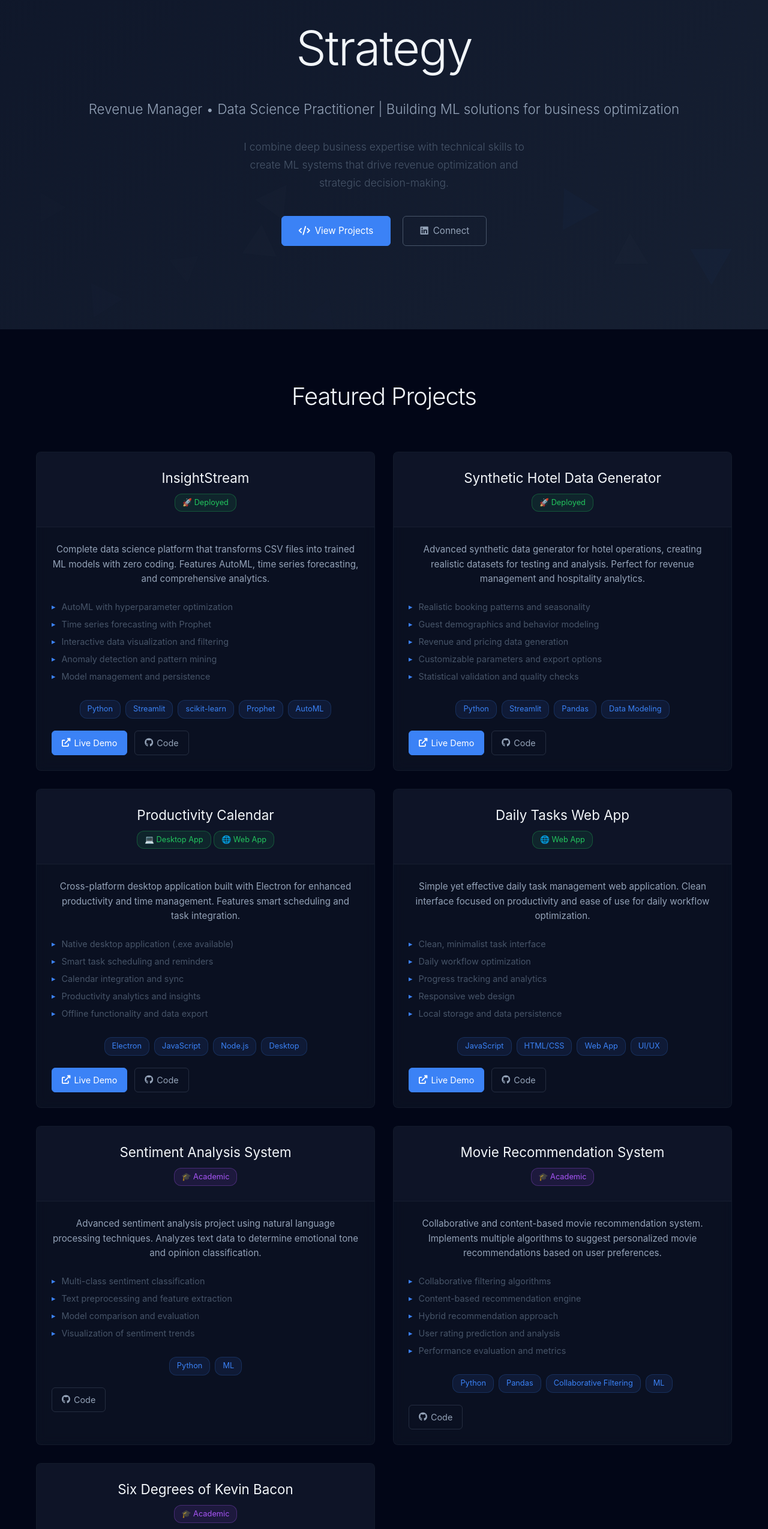
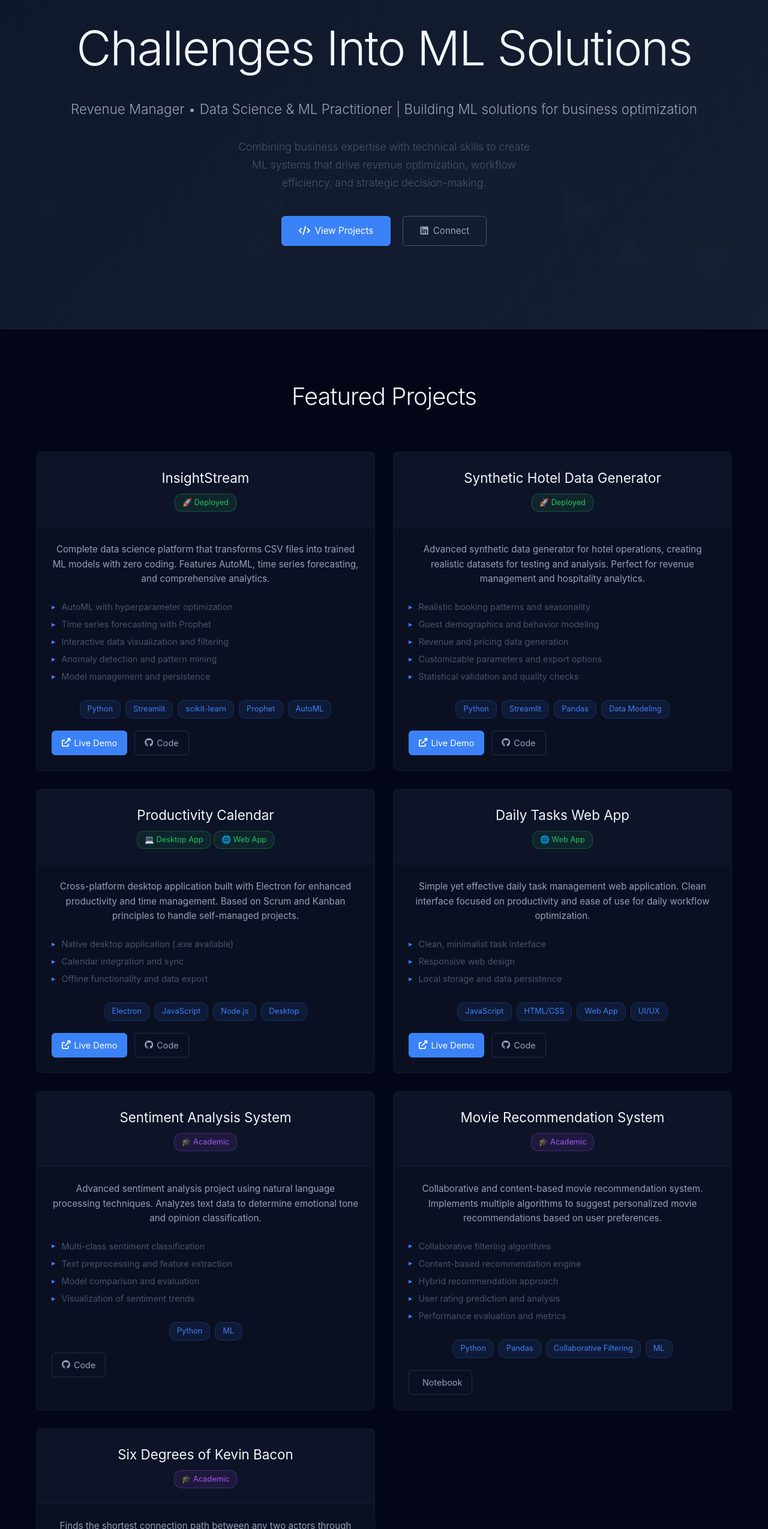
Before and after one commit to FotopoulosGeorge/fotopoulosgeorge.github.io, a plain HTML site: page index.html in a window 1280 px wide. Shown: the part 251-2800 px from the top of the page at 60% size. Drawn offline with Linux system fonts and the light colour scheme.

Commit message:
minor changes

```diff
--- a/index.html
+++ b/index.html
@@ -3,7 +3,7 @@
 <head>
     <meta charset="UTF-8">
     <meta name="viewport" content="width=device-width, initial-scale=1.0">
-    <title>George Fotopoulos - Data Science Practitioner</title>
+    <title>George Fotopoulos - Data Science & ML Practitioner</title>
     <link href="https://cdnjs.cloudflare.com/ajax/libs/font-awesome/6.0.0/css/all.min.css" rel="stylesheet">
     <style>
         * {
@@ -586,11 +586,11 @@
     <!-- Hero Section -->
     <section id="home" class="hero">
         <div class="hero-content">
-            <h1>Predictive Analytics for Business Strategy</h1>
-            <p class="subtitle">Revenue Manager • Data Science Practitioner | Building ML solutions for business optimization</p>
+            <h1>Transforming Business Challenges Into ML Solutions</h1>
+            <p class="subtitle">Revenue Manager • Data Science & ML Practitioner | Building ML solutions for business optimization</p>
             <p class="description">
-                I combine deep business expertise with technical skills to create
-                ML systems that drive revenue optimization and strategic decision-making.
+                Combining business expertise with technical skills to create
+                ML systems that drive revenue optimization, workflow efficiency, and strategic decision-making.
             </p>
             <div class="cta-buttons">
                 <a href="#projects" class="btn btn-primary">
@@ -695,13 +695,11 @@
                 <div class="project-content">
                     <p class="project-description">
                         Cross-platform desktop application built with Electron for enhanced productivity
-                        and time management. Features smart scheduling and task integration.
+                        and time management. Based on Scrum and Kanban principles to handle self-managed projects.
                     </p>
                     <ul class="project-features">
                         <li>Native desktop application (.exe available)</li>
-                        <li>Smart task scheduling and reminders</li>
                         <li>Calendar integration and sync</li>
-                        <li>Productivity analytics and insights</li>
                         <li>Offline functionality and data export</li>
                     </ul>
                     <div class="tech-tags">
@@ -737,8 +735,6 @@
                     </p>
                     <ul class="project-features">
                         <li>Clean, minimalist task interface</li>
-                        <li>Daily workflow optimization</li>
-                        <li>Progress tracking and analytics</li>
                         <li>Responsive web design</li>
                         <li>Local storage and data persistence</li>
                     </ul>
@@ -816,9 +812,9 @@
                         <span class="tech-tag">ML</span>
                     </div>
                     <div class="project-links">
-                        <a href="https://github.com/FotopoulosGeorge/movie-recommendations-aueb-df" class="project-link secondary">
-                            <i class="fab fa-github"></i>
-                            Code
+                        <a href="https://nbviewer.org/github/FotopoulosGeorge/movie-recommendations-aueb-df/blob/main/Movie%20Recommendation%20System.ipynb" class="project-link secondary">
+                            <i class="fab fa-jupyter"></i>
+                            Notebook
                         </a>
                     </div>
                 </div>
```
